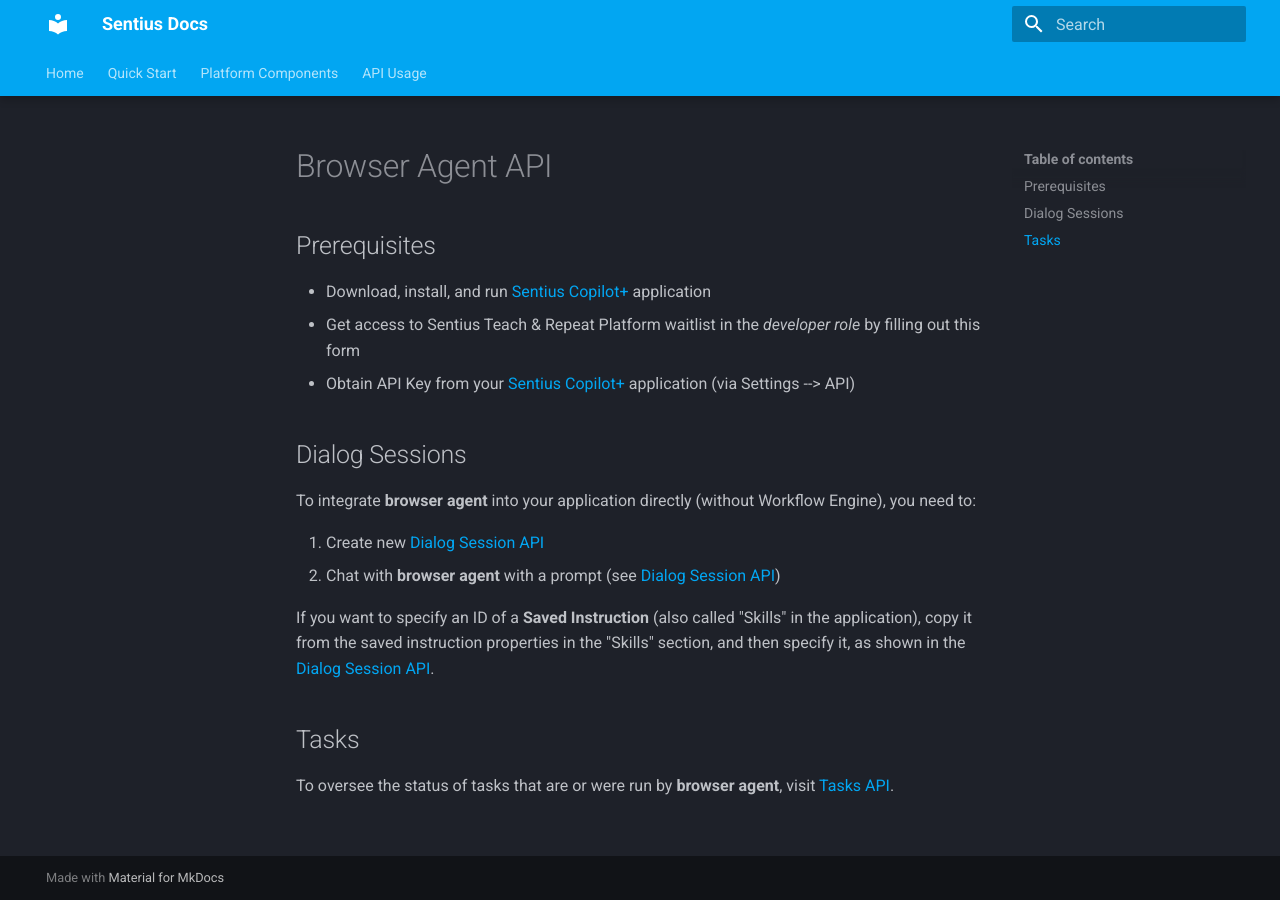
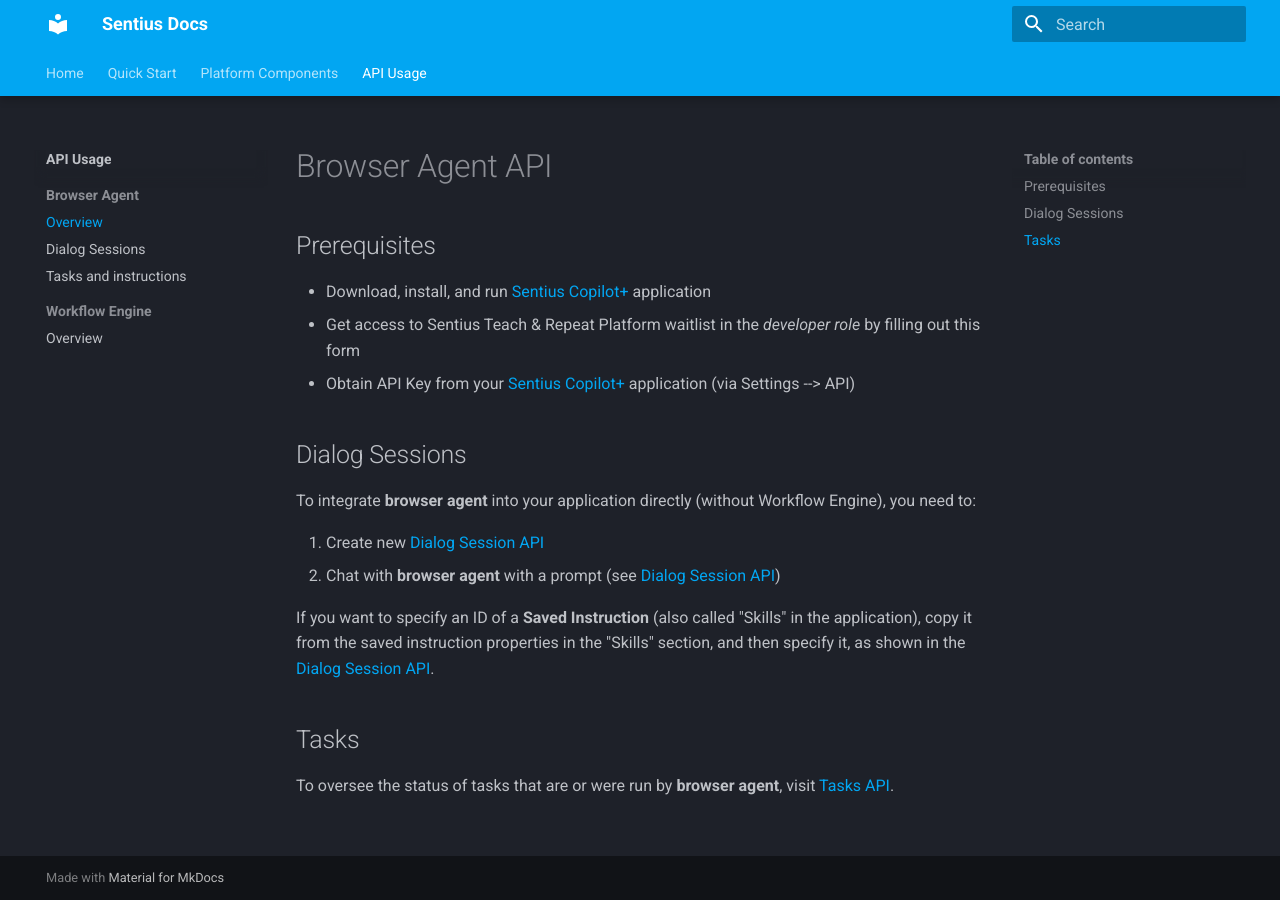
Before and after one commit to Generative-Assistants/sentius-examples, an MkDocs documentation site: the page built from docs/api/browser-agent-api.md, in a window 1280 px wide. Built offline with MkDocs 1.6.1 and Material for MkDocs 9.7.7, drawn with Linux system fonts in a browser that asks for light colours.

Commit message:
few more updates

```diff
--- a/mkdocs.yml
+++ b/mkdocs.yml
@@ -44,5 +44,9 @@ nav:
       - Sentius Studio: platform-components/applications/sentius-studio.md
   - API Usage:
     - api/index.md
-    - Dialog Sessions: api/dialog-sessions.md
-    - Tasks and instructions: api/tasks.md
+    - Browser Agent:
+      - Overview: api/browser-agent-api.md
+      - Dialog Sessions: api/dialog-sessions.md
+      - Tasks and instructions: api/tasks.md
+    - Workflow Engine:
+      - Overview: api/workflows-engine-api.md
```
Also changed, not shown: docs/platform-components/applications/sentius-copilot-plus.md (+1 -1 lines).
